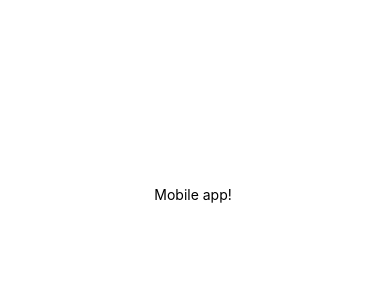
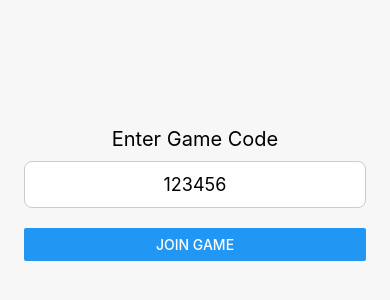
Before and after one commit to Clemond/BuzzPartyGame, a React Native app in the folder mobile-app/: screen / in a window 390 px wide. Shown: the part 228-528 px from the top of the page. Built offline with nearby package versions, Linux system fonts and the light colour scheme.

Commit message:
feat: save game code locally for now

```diff
--- a/mobile-app/App.tsx
+++ b/mobile-app/App.tsx
@@ -1,11 +1,38 @@
-import { StatusBar } from "expo-status-bar";
-import { StyleSheet, Text, View } from "react-native";
+import React, { useState } from "react";
+import { View, Text, TextInput, Button, StyleSheet, Alert } from "react-native";
 
 export default function App() {
+  const [code, setCode] = useState("");
+  const [connected, setConnected] = useState(false);
+
+  const handleSubmit = () => {
+    // TEMP: simulate correct code
+    if (code === "123456") {
+      setConnected(true);
+      console.log("✅ Connected to game!");
+    } else {
+      Alert.alert("Invalid Code", "Please enter a valid game code.");
+    }
+  };
+
   return (
     <View style={styles.container}>
-      <Text>Mobile app! </Text>
-      <StatusBar style="auto" />
+      {connected ? (
+        <Text style={styles.success}>You're in the game!</Text>
+      ) : (
+        <>
+          <Text style={styles.label}>Enter Game Code</Text>
+          <TextInput
+            style={styles.input}
+            keyboardType="numeric"
+            maxLength={6}
+            value={code}
+            onChangeText={setCode}
+            placeholder="123456"
+          />
+          <Button title="Join Game" onPress={handleSubmit} />
+        </>
+      )}
     </View>
   );
 }
@@ -13,8 +40,28 @@ export default function App() {
 const styles = StyleSheet.create({
   container: {
     flex: 1,
-    backgroundColor: "#fff",
-    alignItems: "center",
-    justifyContent: "center"
+    justifyContent: "center",
+    paddingHorizontal: 24,
+    backgroundColor: "#f7f7f7"
+  },
+  label: {
+    fontSize: 20,
+    marginBottom: 10,
+    textAlign: "center"
+  },
+  input: {
+    borderWidth: 1,
+    borderColor: "#ccc",
+    borderRadius: 8,
+    padding: 12,
+    marginBottom: 20,
+    fontSize: 18,
+    textAlign: "center",
+    backgroundColor: "#fff"
+  },
+  success: {
+    fontSize: 24,
+    textAlign: "center",
+    color: "green"
   }
 });
--- a/mobile-app/package.json
+++ b/mobile-app/package.json
@@ -12,7 +12,8 @@
     "expo": "~53.0.12",
     "expo-status-bar": "~2.2.3",
     "react": "19.0.0",
-    "react-native": "0.79.4"
+    "react-native": "0.79.4",
+    "socket.io-client": "^4.8.1"
   },
   "devDependencies": {
     "@babel/core": "^7.25.2",
--- a/package.json
+++ b/package.json
@@ -5,6 +5,7 @@
   "scripts": {
     "start:server": "cd server && npm run start",
     "start:tv-client": "cd tv-client && npm start",
+    "start:mobile-app": "cd mobile-app && npm run ios",
     "start": "concurrently \"npm run start:server\" \"npm run start:tv-client\""
   }
 }
```
Also changed, not shown: 2 other files (tests, documents, lock files or other folders).
